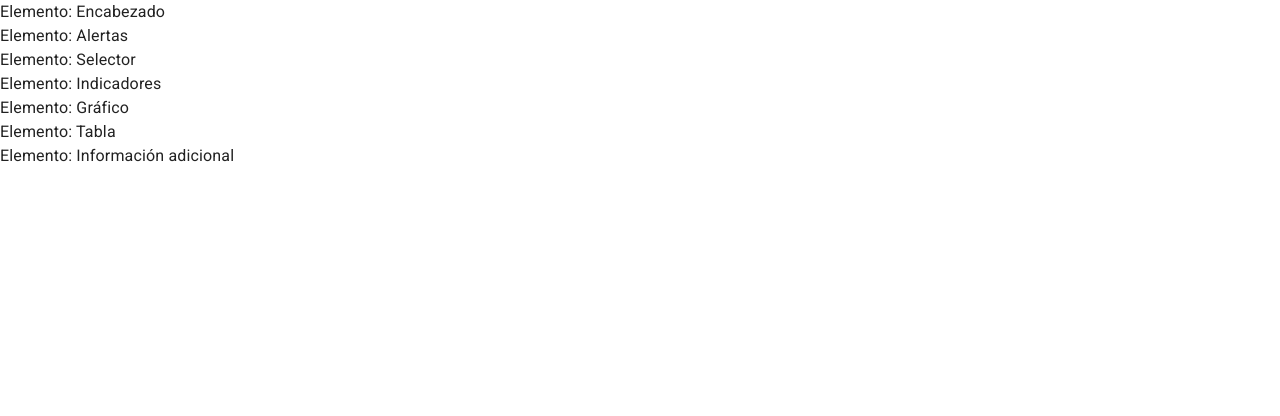
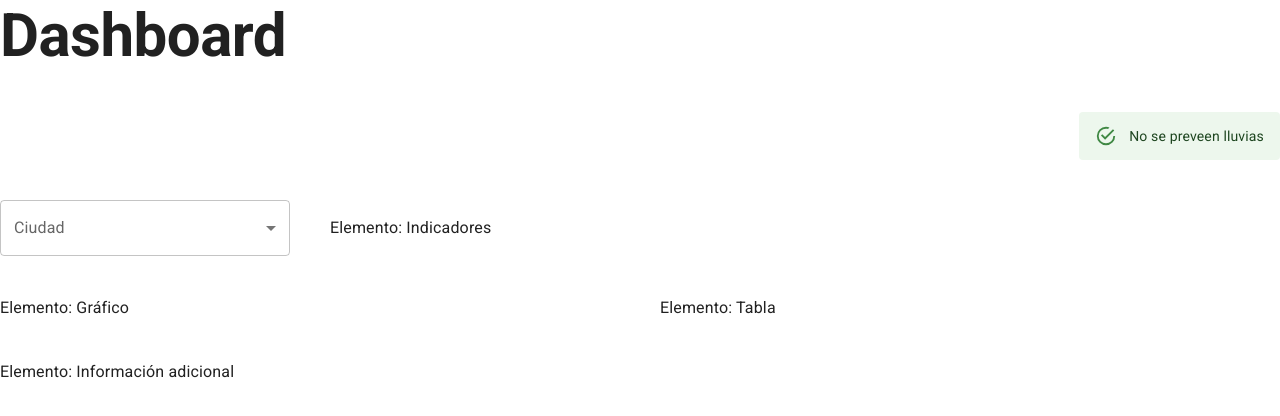
Before and after one commit to jfcofer/dashboard, a React (Vite) app: page / in a window 1280 px wide. Shown: the top 416 px of the page. Built offline with nearby package versions, Linux system fonts and the light colour scheme.

Commit message:
[ADD] Codigo Guia 14

```diff
--- a/src/App.tsx
+++ b/src/App.tsx
@@ -1,32 +1,37 @@
 import { Grid } from '@mui/material';
+import HeaderUI from './components/HeaderUI';
+import AlertUI from './components/AlertUI';
+import SelectorUI from './components/SelectorUI';
 
 function App() {
   return (
     <>
-      <Grid>
+      <Grid container spacing={5} justifyContent="center" alignItems="center">
 
         {/* Encabezado */}
-        <Grid>Elemento: Encabezado</Grid>
+        <Grid size={{ xs: 12, md: 12 }}><HeaderUI /></Grid>
 
         {/* Alertas */}
-        <Grid>Elemento: Alertas</Grid>
+        <Grid size={{ xs: 12, md: 12 }} container justifyContent="right" alignItems="center">
+          <AlertUI description="No se preveen lluvias" />
+        </Grid>
 
         {/* Selector */}
-        <Grid>Elemento: Selector</Grid>
+        <Grid size={{ xs: 12, md: 3 }}><SelectorUI /></Grid>
 
         {/* Indicadores */}
-        <Grid>Elemento: Indicadores</Grid>
+        <Grid size={{ xs: 12, md: 9 }}>Elemento: Indicadores</Grid>
 
         {/* Gráfico */}
-        <Grid>Elemento: Gráfico</Grid>
+        <Grid size={{ xs: 12, md: 6 }} sx={{ display: { xs: "none", md: "block" } }}>Elemento: Gráfico</Grid>
 
         {/* Tabla */}
-        <Grid>Elemento: Tabla</Grid>
+        <Grid size={{ xs: 12, md: 6 }} sx={{ display: { xs: "none", md: "block" } }}>Elemento: Tabla</Grid>
 
         {/* Información adicional */}
-        <Grid>Elemento: Información adicional</Grid>
+        <Grid size={{ xs: 12, md: 12 }}>Elemento: Información adicional</Grid>
 
-      </Grid>
+      </Grid >
     </>
   )
 }
--- /dev/null
+++ b/src/components/AlertUI.tsx
@@ -0,0 +1,11 @@
+import Alert from '@mui/material/Alert';
+
+interface AlertConfig {
+  description: string;
+}
+
+export default function AlertUI(config: AlertConfig) {
+  return (
+    <Alert variant="standard" severity="success"> {config.description} </Alert>
+  )
+}
--- /dev/null
+++ b/src/components/HeaderUI.tsx
@@ -0,0 +1,8 @@
+import { Typography } from "@mui/material"
+export default function HeaderUI() {
+  return (
+    <Typography variant="h2" component="h1" sx={{ fontWeight: 'bold' }} >
+      Dashboard
+    </Typography>
+  )
+}
--- /dev/null
+++ b/src/components/SelectorUI.tsx
@@ -0,0 +1,39 @@
+import FormControl from '@mui/material/FormControl';
+import InputLabel from '@mui/material/InputLabel';
+import MenuItem from '@mui/material/MenuItem';
+import Select, { type SelectChangeEvent } from '@mui/material/Select';
+import { useState } from 'react';
+
+export default function SelectorUI() {
+
+  const [cityInput, setCityInput] = useState('');
+
+  const handleChange = (event: SelectChangeEvent<string>) => {
+    setCityInput(event.target.value)
+  };
+
+  return (
+    <FormControl fullWidth>
+      <InputLabel id="city-select-label">Ciudad</InputLabel>
+      <Select
+        labelId="city-select-label"
+        id="city-simple-select"
+        label="Ciudad"
+        onChange={handleChange}
+        value={cityInput}
+      >
+        <MenuItem disabled><em>Seleccione una ciudad</em></MenuItem>
+        <MenuItem value={"guayaquil"}>Guayaquil</MenuItem>
+        <MenuItem value={"quito"}>Quito</MenuItem>
+        <MenuItem value={"manta"}>Manta</MenuItem>
+        <MenuItem value={"cuenca"}>Cuenca</MenuItem>
+      </Select>
+      {cityInput && (
+        <p>
+          Información del clima en <span style={{ textTransform: 'capitalize', fontWeight: 'bold' }}>{cityInput}</span>
+        </p>
+      )}
+
+    </FormControl>
+  )
+}
```
